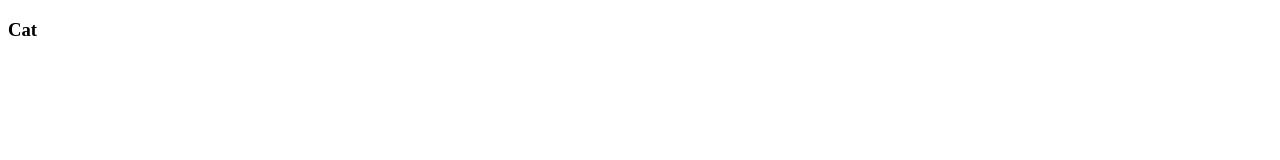
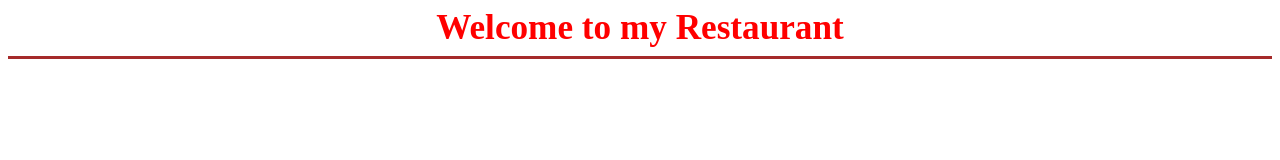
Before and after one commit to EmranAli-15/Trying, a plain HTML site: page index.html in a window 1280 px wide. Drawn offline with Linux system fonts and the light colour scheme.

Commit message:
some changes

```diff
--- a/index.html
+++ b/index.html
@@ -4,9 +4,14 @@
     <meta charset="UTF-8">
     <meta http-equiv="X-UA-Compatible" content="IE=edge">
     <meta name="viewport" content="width=device-width, initial-scale=1.0">
-    <title>ok</title>
+    <title>Fun Dang</title>
+    <link rel="stylesheet" href="style.css">
 </head>
 <body>
-    <h3>Cat</h3>
+    <div class="header">
+        <header>Welcome to my Restaurant</header>
+    </div>
+    <hr>
+
 </body>
 </html>
--- /dev/null
+++ b/style.css
@@ -0,0 +1,12 @@
+.header header{
+    font-weight: bold;
+    font-size: 2.2em;
+    color: red;
+    text-align: center;
+}
+hr{
+    height: 3px;
+    color: brown;
+    background-color: brown;
+    border: none;
+}
```
